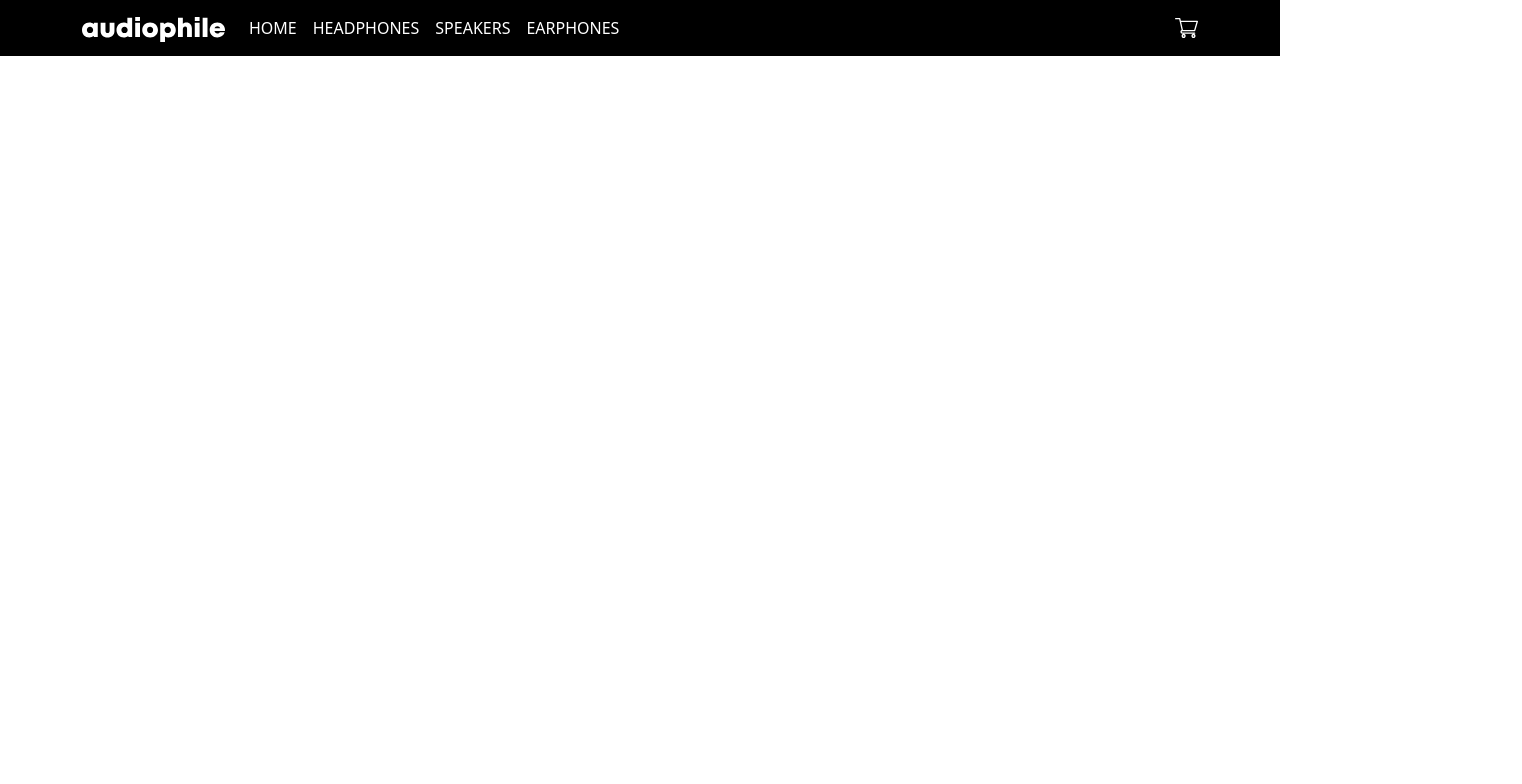
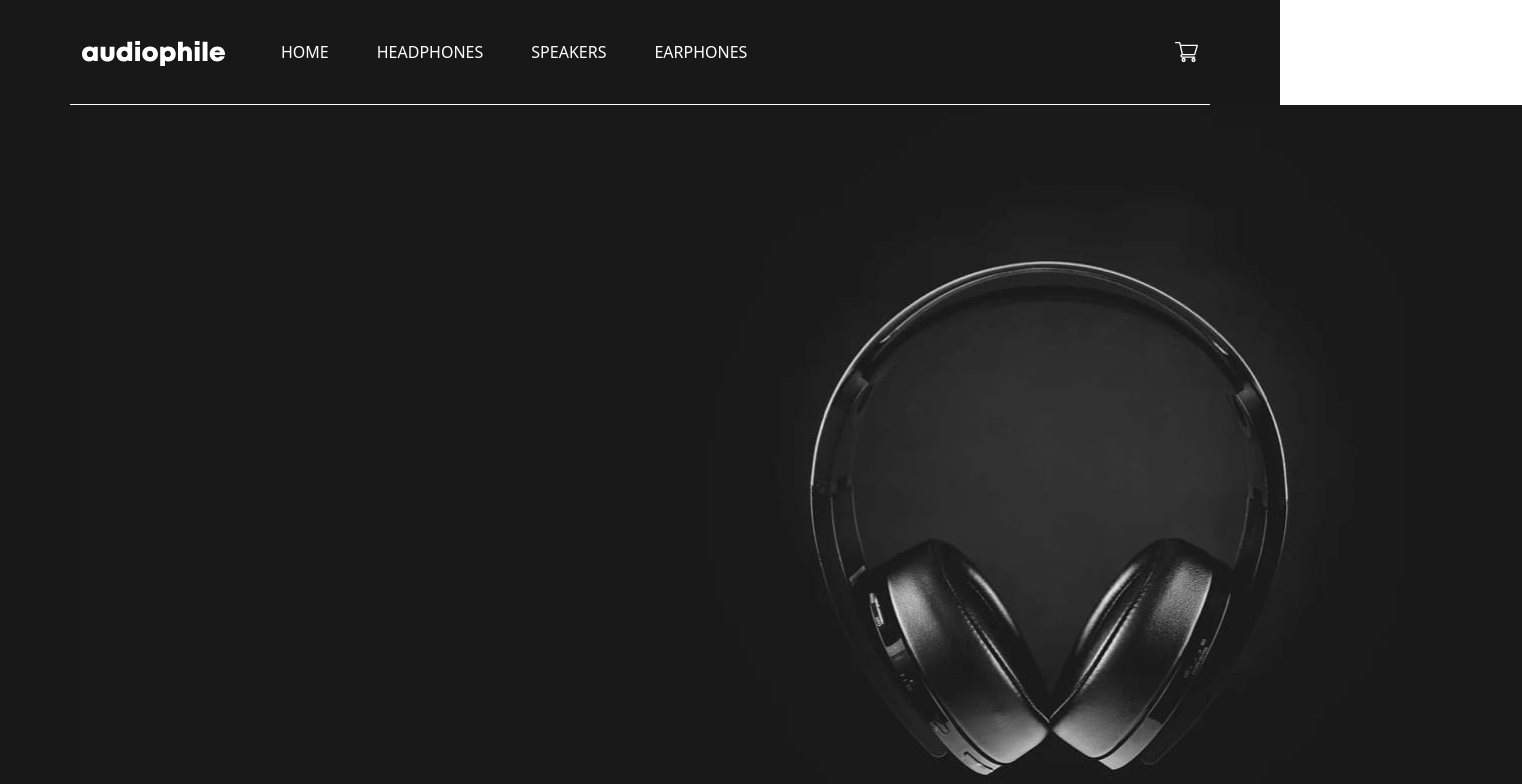
Before and after one commit to AnWang719/Audiophile, a React (Create React App) app: page / in a window 1280 px wide. Shown: the top 784 px of the page, 1522 px wide, since content can reach past the window. Built offline with nearby package versions, Linux system fonts and the light colour scheme.

Commit message:
jumbotron

```diff
--- a/src/App.css
+++ b/src/App.css
@@ -2,43 +2,18 @@
   text-align: center;
 }
 
-.bg-black {
-  background-color: black;
-}
 .nav-link {
   color: white !important;
 }
-.App-logo {
-  height: 40vmin;
-  pointer-events: none;
+.nav-link:hover {
+  color: orange !important;
+}
+.bgblack {
+  background-color: #181818 !important;
 }
 
-@media (prefers-reduced-motion: no-preference) {
-  .App-logo {
-    animation: App-logo-spin infinite 20s linear;
+@media (min-width: 1199.98px) {
+  .nav-link {
+    padding-left: 40px !important;
   }
 }
-
-.App-header {
-  background-color: #282c34;
-  min-height: 100vh;
-  display: flex;
-  flex-direction: column;
-  align-items: center;
-  justify-content: center;
-  font-size: calc(10px + 2vmin);
-  color: white;
-}
-
-.App-link {
-  color: #61dafb;
-}
-
-@keyframes App-logo-spin {
-  from {
-    transform: rotate(0deg);
-  }
-  to {
-    transform: rotate(360deg);
-  }
-}
--- a/src/App.js
+++ b/src/App.js
@@ -1,24 +1,12 @@
 import "./App.css";
-import OffcanvasMenu from "./ui/OffcanvasMenu";
+import OffcanvasMenu from "./components/OffcanvasMenu";
 import "bootstrap/dist/css/bootstrap.min.css";
+import LandingJumbotron from "./components/LandingJumbotron";
 function App() {
   return (
     <div className="App">
       <OffcanvasMenu />
-      {/* <header className="App-header">
-        <img src={logo} className="App-logo" alt="logo" />
-        <p>
-          Edit <code>src/App.js</code> and save to reload.
-        </p>
-        <a
-          className="App-link"
-          href="https://reactjs.org"
-          target="_blank"
-          rel="noopener noreferrer"
-        >
-          Learn React
-        </a>
-      </header> */}
+      <LandingJumbotron />
     </div>
   );
 }
--- /dev/null
+++ b/src/components/Jumbotron.module.css
@@ -0,0 +1,3 @@
+.JumbotronContainer {
+  border-top: 1px groove white;
+}
--- /dev/null
+++ b/src/components/LandingJumbotron.js
@@ -0,0 +1,31 @@
+import classes from "./Jumbotron.module.css";
+
+function LandingJumbotron() {
+  return (
+    <div className="jumbotron bgblack ">
+      {/* <div>
+        <span>NEW PRODUCT</span>
+        <h1 className="display-4">Hello, world!</h1>
+        <p className="lead">
+          This is a simple hero unit, a simple jumbotron-style component for
+          calling extra attention to featured content or information.
+        </p>
+
+        <p>
+          It uses utility classes for typography and spacing to space content
+          out within the larger container.
+        </p>
+        <p class="lead">
+          <a class="btn btn-primary btn-lg" href="#" role="button">
+            Learn more
+          </a>
+        </p>
+      </div> */}
+      <div className={`container ${classes.JumbotronContainer}`}>
+        <img src={require("../assets/image-hero.jpg")} alt="new product" />
+      </div>
+    </div>
+  );
+}
+
+export default LandingJumbotron;
--- /dev/null
+++ b/src/components/Menu.module.css
@@ -0,0 +1,3 @@
+.bgblack {
+  background-color: #181818 !important;
+}
--- a/src/ui/OffcanvasMenu.js
+++ b/src/components/OffcanvasMenu.js
@@ -1,20 +1,16 @@
 import Container from "react-bootstrap/Container";
-
 import Nav from "react-bootstrap/Nav";
 import Navbar from "react-bootstrap/Navbar";
-import NavDropdown from "react-bootstrap/NavDropdown";
 import Offcanvas from "react-bootstrap/Offcanvas";
-import { FontAwesomeIcon } from "@fortawesome/react-fontawesome";
-import { faCartShopping } from "@fortawesome/free-solid-svg-icons";
+import classes from "./Menu.module.css";
 import cart from "../assets/icon-cart.svg";
-import hamburger from "../assets/icon-hamburger.svg";
 import logo from "../assets/logo.svg";
 function OffcanvasMenu() {
   return (
     <>
       {["sm"].map((expand) => (
-        <Navbar key={expand} expand={expand} className="mb-3 bg-black">
-          <Container>
+        <Navbar key={expand} expand={expand} className={classes.bgblack}>
+          <Container className="mt-4 mb-4">
             <Navbar.Toggle
               aria-controls={`offcanvasNavbar-expand-${expand}`}
               className="navbar-dark"
@@ -27,7 +23,7 @@
               id={`offcanvasNavbar-expand-${expand}`}
               aria-labelledby={`offcanvasNavbarLabel-expand-${expand}`}
               placement="start"
-              className="bg-black"
+              className={classes.bgblack}
             >
               <Offcanvas.Header closeButton>
                 <Offcanvas.Title id={`offcanvasNavbarLabel-expand-${expand}`}>
```
Also changed, not shown: src/assets/image-hero.jpg (added), src/components/menu.js (deleted), src/ui/Menu.css (deleted).
